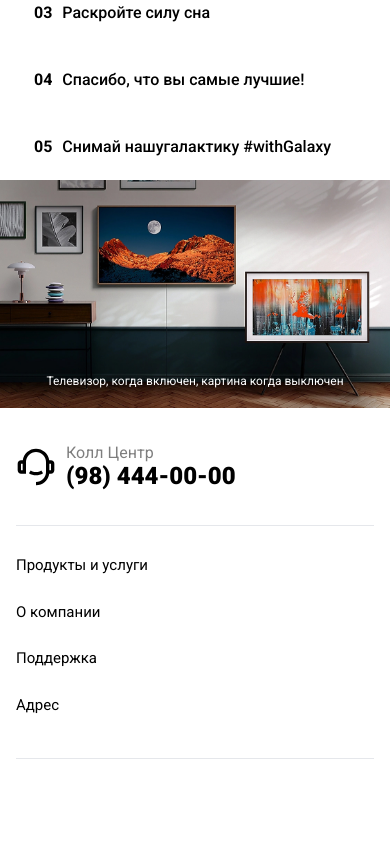
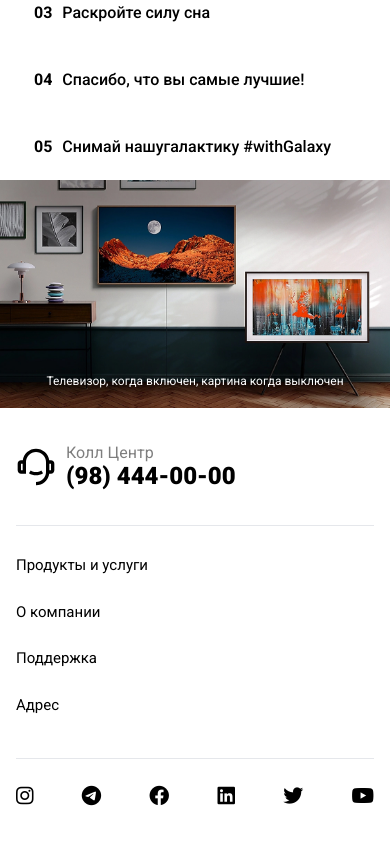
Before and after one commit to abduqahhorovaziz/samsung-landing, a plain HTML site: page src/index.html in a window 390 px wide. Shown: the part 3393-4238 px from the top of the page. Before the commit the page ends 4187 px from the top, so only its background shows below. Drawn offline with nearby package versions, Linux system fonts and the light colour scheme.

Commit message:
all done

```diff
--- a/src/index.html
+++ b/src/index.html
@@ -613,7 +613,7 @@
             <li class="md:mb-[30px]"><a href="#"
                 class="opacity-50 md:text-[16px] md:leading-[19px] hover:opacity-100 transition duration-300 ease">Планшет</a>
             </li>
-            <li class="md:mb-[30px]"><a href="#" class="opacity-50 md:text-[16px] md:leading-[19px]">Аксессуары</a></li>
+            <li class="md:mb-[30px]"><a href="#" class="opacity-50 md:text-[16px] md:leading-[19px] hover:opacity-100 transition duration-300 ease">Аксессуары</a></li>
             <li class="md:mb-[30px]"><a href="#"
                 class="opacity-50 md:text-[16px] md:leading-[19px] hover:opacity-100 transition duration-300 ease">Умный
                 ключ</a></li>
@@ -733,8 +733,13 @@
 
         <hr class="mt-[30px]">
 
-        <div>
-          <a href="#"></a>
+        <div class="flex justify-between items-center mt-[23px]">
+          <a href="#" class="text-xl hover:opacity-50 transition-all duration-300 ease"><i class="fa-brands fa-instagram"></i></a>
+          <a href="#" class="text-xl hover:opacity-50 transition-all duration-300 ease"><i class="fa-brands fa-telegram"></i></a>
+          <a href="#" class="text-xl hover:opacity-50 transition-all duration-300 ease"><i class="fa-brands fa-facebook"></i></a>
+          <a href="#" class="text-xl hover:opacity-50 transition-all duration-300 ease"><i class="fa-brands fa-linkedin"></i></a>
+          <a href="#" class="text-xl hover:opacity-50 transition-all duration-300 ease"><i class="fa-brands fa-twitter"></i></a>
+          <a href="#" class="text-xl hover:opacity-50 transition-all duration-300 ease"><i class="fa-brands fa-youtube"></i></a>
         </div>
 
       </div>
```
Also changed, not shown: dist/tailwind.css.
